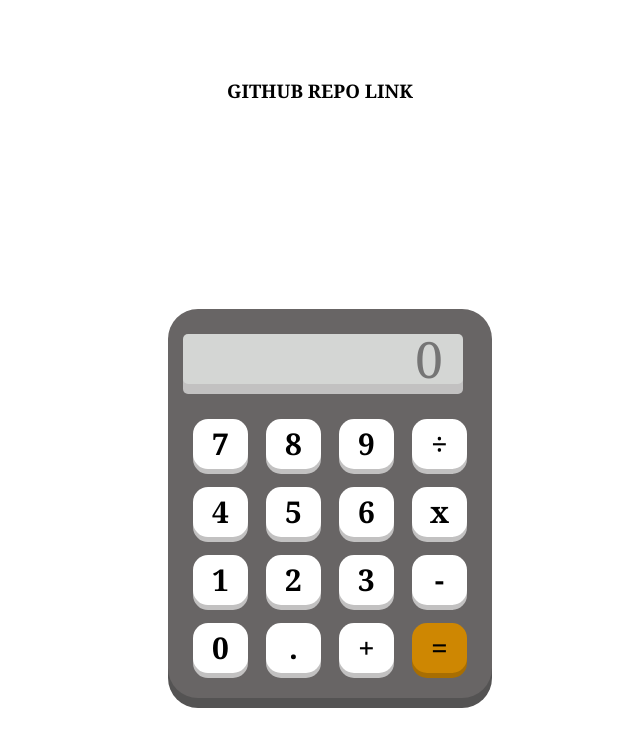
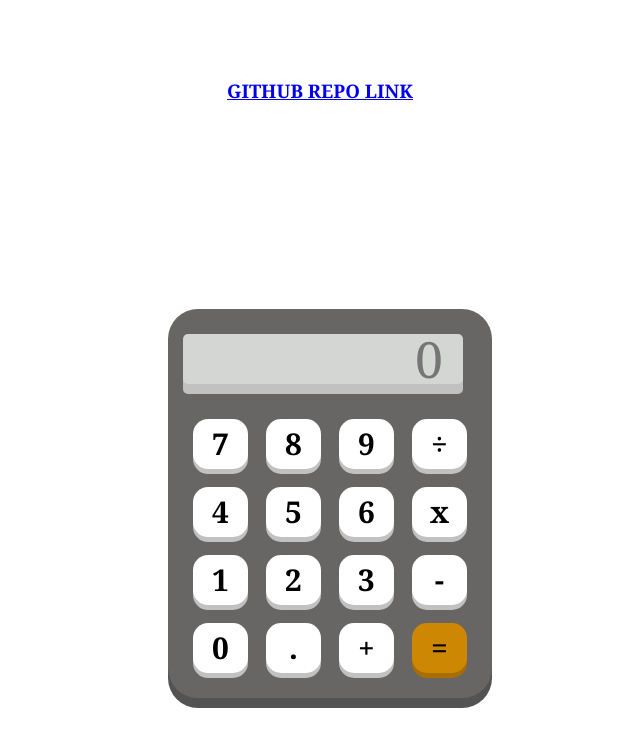
Before and after one commit to Arahub09/Calculator, a plain HTML site: page index.html in a window 1280 px wide. Shown: the part 125-872 px from the top of the page, without its empty margins (310-950 px from the left). Drawn offline with Linux system fonts and the light colour scheme.

Commit message:
Update index.html f

```diff
--- a/index.html
+++ b/index.html
@@ -8,7 +8,7 @@
 </head>
 <body>
     <h1>FUNCTIONAL CALCULATOR</h1>
-    <h3><a target="_blank" a="https://github.com/hubsarah09/Calculator.git">GITHUB REPO LINK</a></h3>
+    <h3><a target="_blank" href="https://github.com/hubsarah09/Calculator.git">GITHUB REPO LINK</a></h3>
     <div class="container">
 
         <div class="calculator">
```
